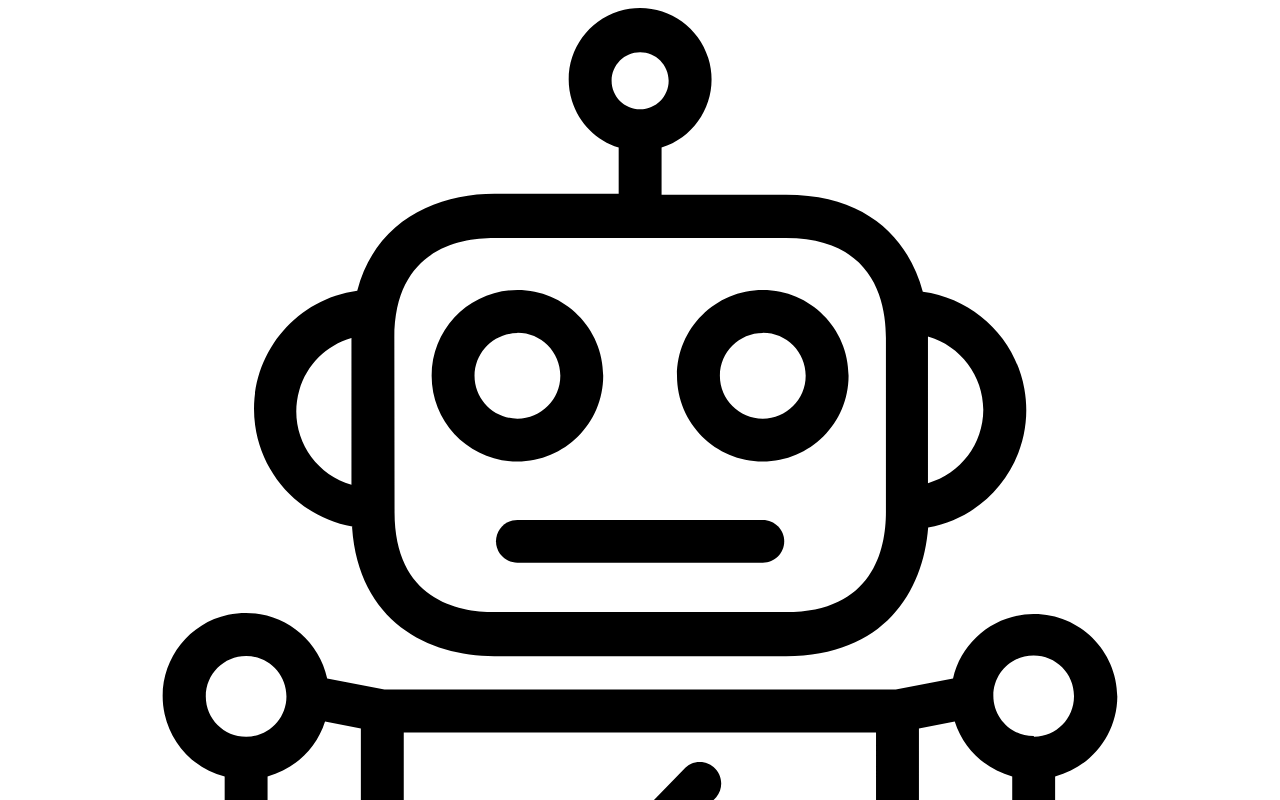
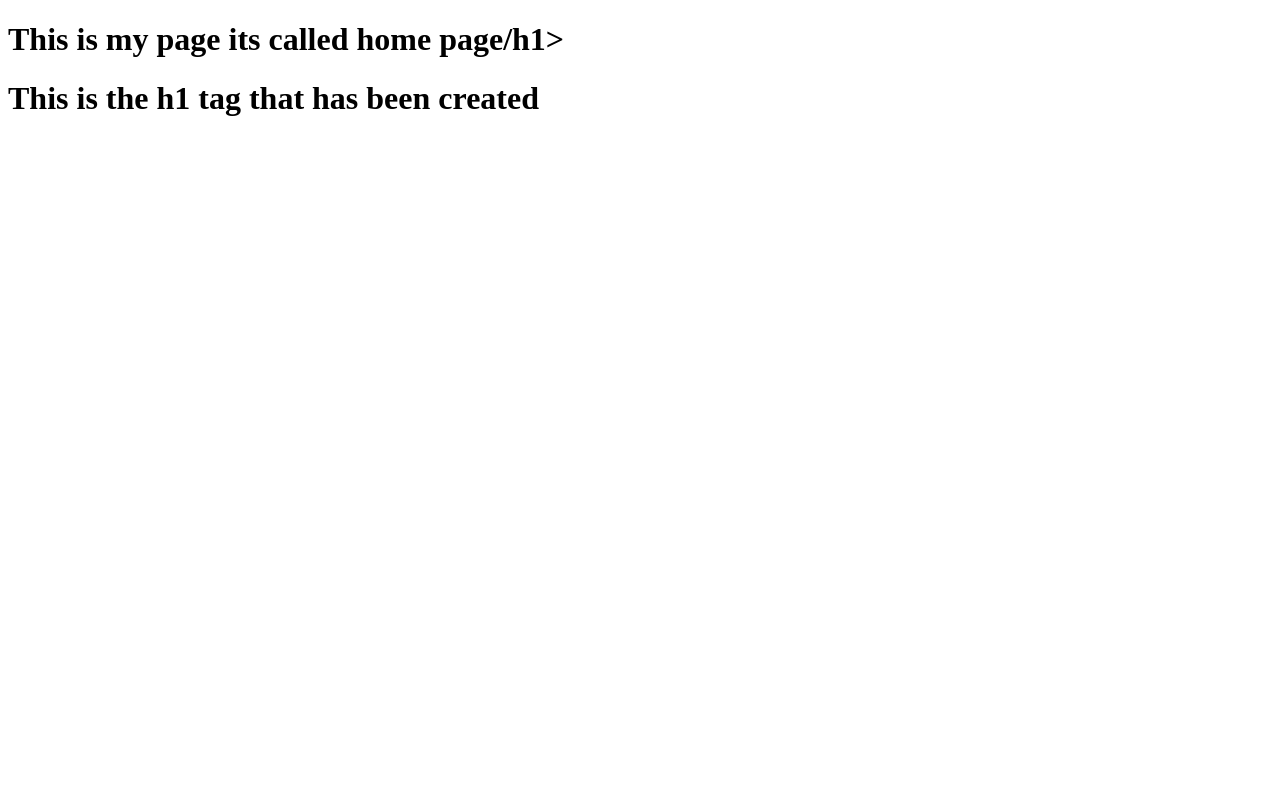
Before and after one commit to Partypanda5/Newspaper_Project, a plain HTML site: page index.html in a window 1280 px wide. Shown: the top 800 px of the page. Drawn offline with Linux system fonts and the light colour scheme.

Commit message:
Iadded an h1 tag

```diff
--- a/index.html
+++ b/index.html
@@ -8,9 +8,9 @@
 </head>
 <body>
 
-    <img src="assets/images/icons/robot.svg" alt="">
-    <h1>My page, not yours</h1>
-    <h1>This is the h1 tag i created </h1>
+
+    <h1>This is my page its called home page/h1>
+    <h1>This is the h1 tag that has been created </h1>
 
 
 </body>
```
